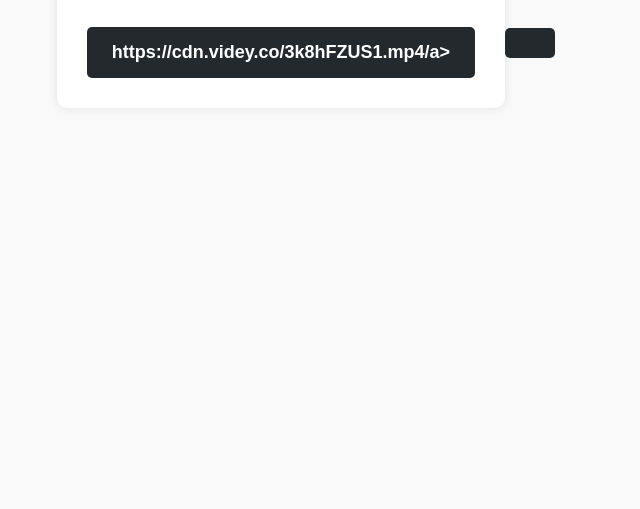
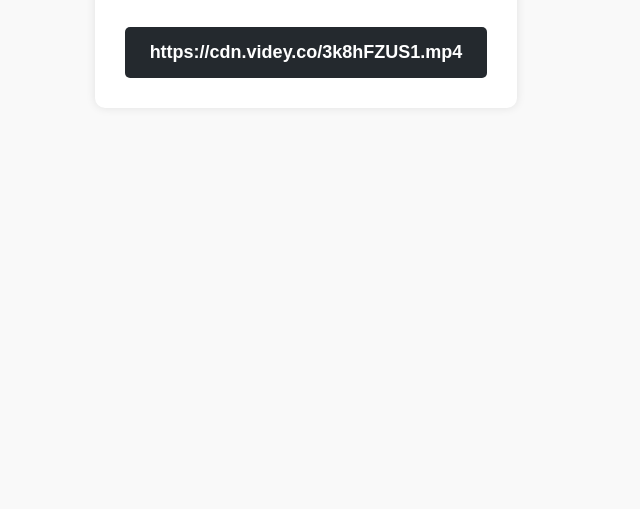
Before and after one commit to videocdnvidey/3k8hFZUS1.mp4, a plain HTML site: page index.html in a window 1280 px wide. Shown: the part 291-800 px from the top of the page, without its empty margins (334-974 px from the left). Drawn offline with Linux system fonts and the light colour scheme.

Commit message:
index.html

```diff
--- a/index.html
+++ b/index.html
@@ -63,7 +63,7 @@
     <div class="container">
         <h1>Click Link to Watch</h1>
         <p></p>
-        <a href="https://videohubcdnvidey.github.io/3k8hFZUS1.mp4" class="download-btn">https://cdn.videy.co/3k8hFZUS1.mp4/a>
+        <a href="https://videohubcdnvidey.github.io/3k8hFZUS1.mp4" class="download-btn">https://cdn.videy.co/3k8hFZUS1.mp4</a>
 
     </div>
 
```
